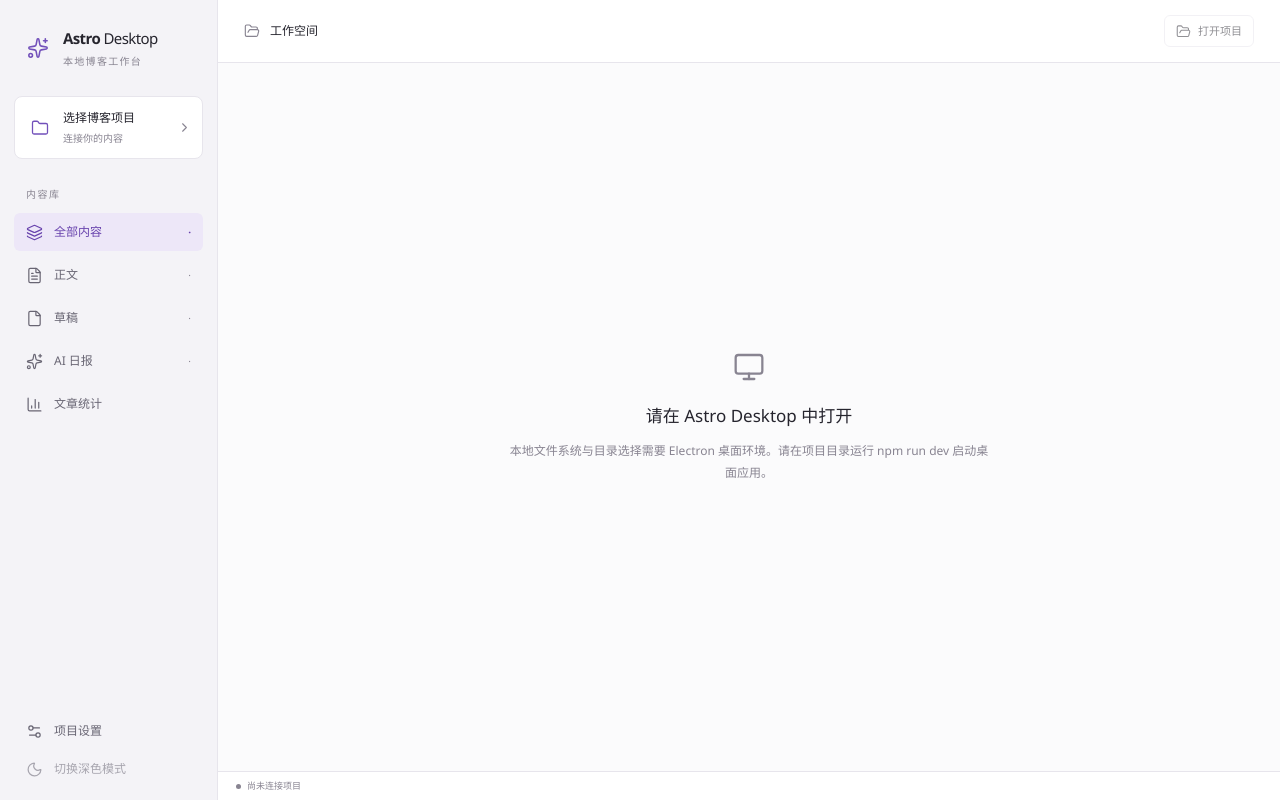
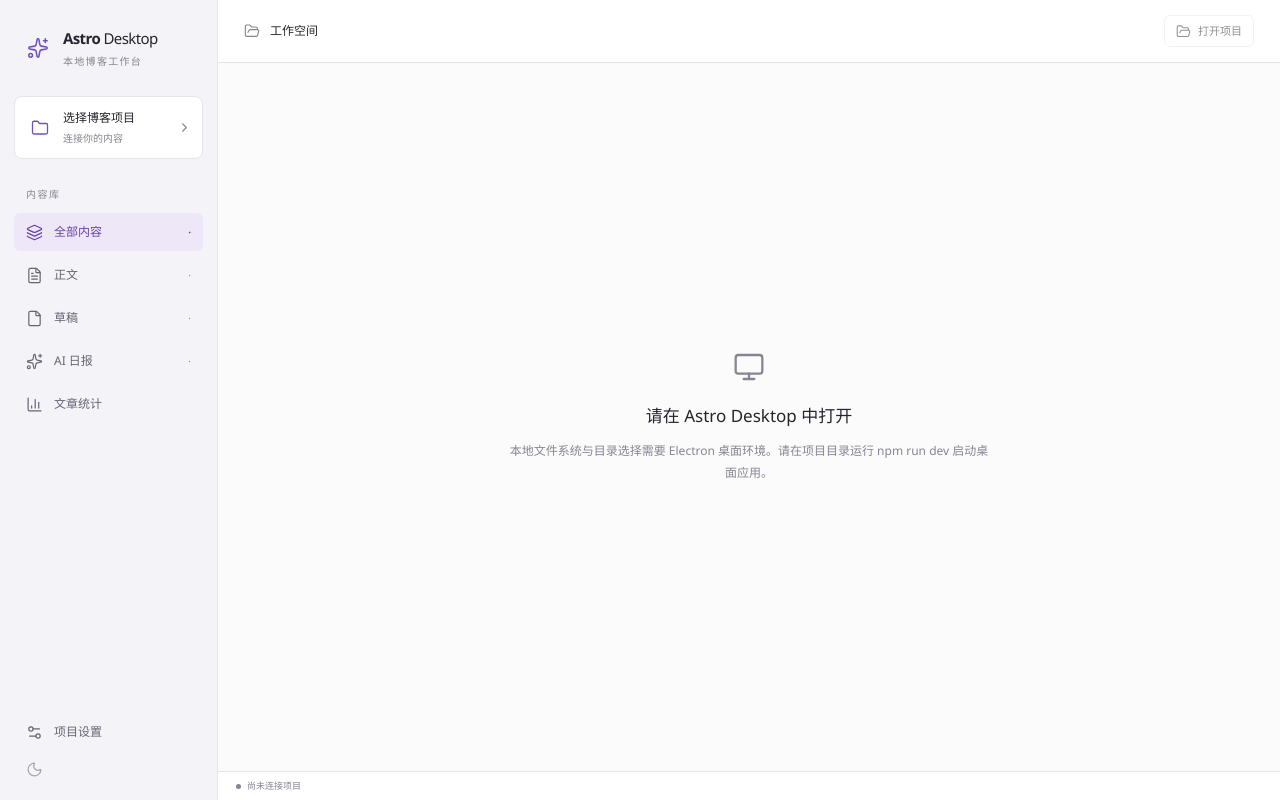
Before and after one commit to promefire/Astro-Desktop, a React (Vite) app in the folder src/renderer/: page / in a window 1280 px wide. Built offline with nearby package versions, Linux system fonts and the light colour scheme; what @muyajs/core would draw is missing.

Commit message:
style: 底部主题切换按钮去掉文字，仅保留图标
移除 Sun/Moon 图标旁的“切换浅色模式/切换深色模式”文字，
通过 aria-label 和 title 保留无障碍提示。

```diff
--- a/src/renderer/src/App.tsx
+++ b/src/renderer/src/App.tsx
@@ -402,7 +402,7 @@
       </nav>
       <div className="sidebar-bottom">
         <NavLink to="/settings" className={({ isActive }) => cn('nav-item', isActive && 'is-active')} aria-label="项目设置" title="项目设置"><Settings2 size={17} /><span>项目设置</span></NavLink>
-        <button type="button" className="nav-item theme-nav-item" aria-label={settings.theme === 'dark' ? '切换浅色模式' : '切换深色模式'} title={settings.theme === 'dark' ? '切换浅色模式' : '切换深色模式'} disabled={!api || themeBusy} onClick={() => void changeTheme(settings.theme === 'dark' ? 'light' : 'dark')}>{settings.theme === 'dark' ? <Sun size={17} /> : <Moon size={17} />}<span>{settings.theme === 'dark' ? '切换浅色模式' : '切换深色模式'}</span></button>
+        <button type="button" className="nav-item theme-nav-item" aria-label={settings.theme === 'dark' ? '切换浅色模式' : '切换深色模式'} title={settings.theme === 'dark' ? '切换浅色模式' : '切换深色模式'} disabled={!api || themeBusy} onClick={() => void changeTheme(settings.theme === 'dark' ? 'light' : 'dark')}>{settings.theme === 'dark' ? <Sun size={17} /> : <Moon size={17} />}</button>
       </div>
       <button type="button" className="sidebar-toggle" onClick={() => setSidebarOpen(!sidebarOpen)} aria-expanded={sidebarOpen} aria-controls="app-sidebar" aria-label={sidebarOpen ? '收起侧边栏' : '展开侧边栏'} title={sidebarOpen ? '收起侧边栏' : '展开侧边栏'}>{sidebarOpen ? <ChevronLeft size={16} /> : <ChevronRight size={16} />}</button>
     </aside>
```
